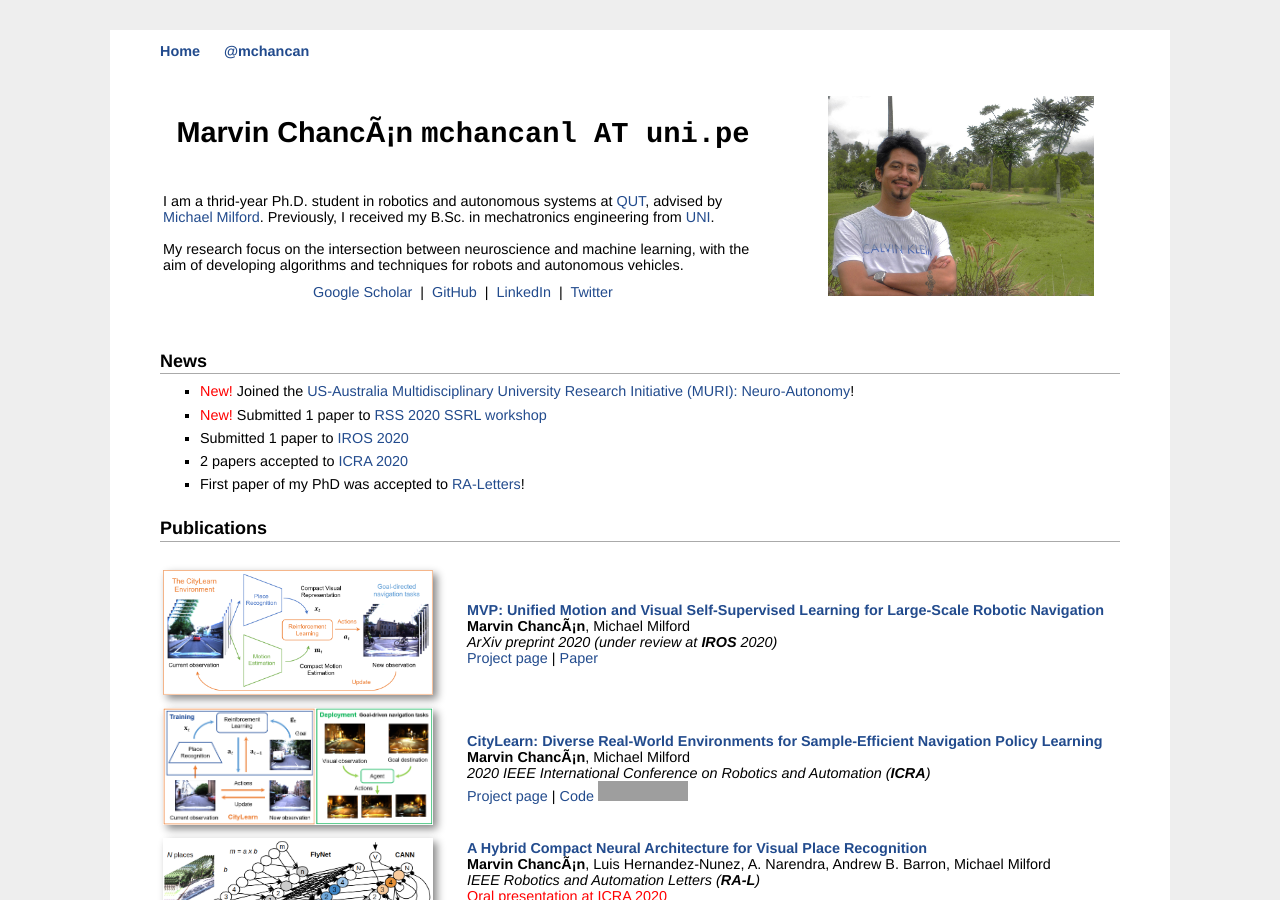
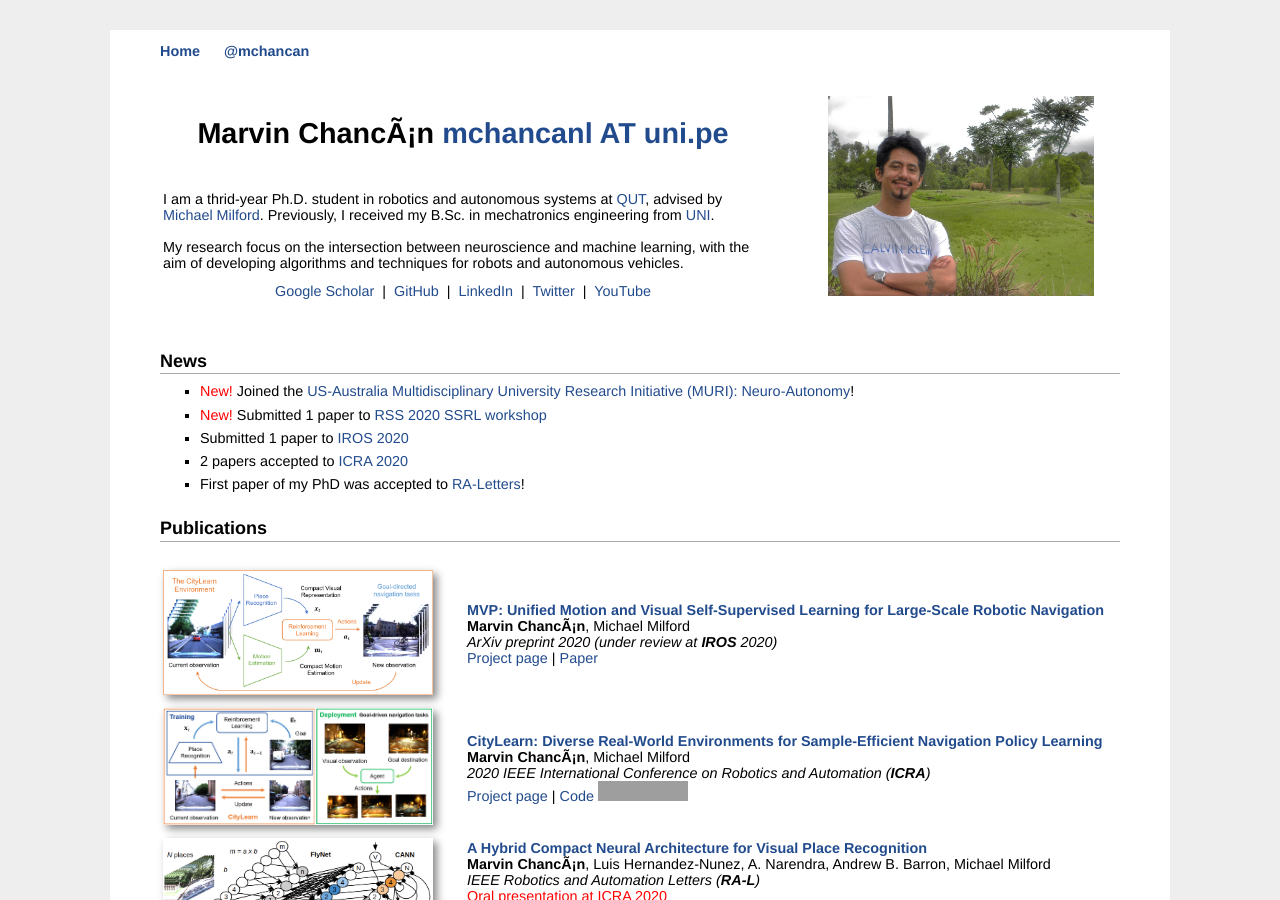
Before and after one commit to mchancan/mchancan.github.io, a Jekyll site: the page built from index.html, in a window 1280 px wide and 900 px high. Built offline with Jekyll 4.4.1, drawn with Linux system fonts in a browser that asks for light colours; comment, search, counter and statistics services are not loaded; grey boxes are pictures that could not be loaded.

Commit message:
Update index.html

```diff
--- a/index.html
+++ b/index.html
@@ -11,7 +11,7 @@ title: Marvin's Homepage
 		<h1>
 		<p align="center">
 		<b>Marvin Chancán</b>
-		<font face="courier">mchancanl AT uni.pe</font>
+		<a <font face="courier">mchancanl AT uni.pe</font></a>
 		</p>
 		</h1>
 		<!--</div>-->
@@ -26,7 +26,8 @@ title: Marvin's Homepage
 			<a href="https://scholar.google.com/citations?user=iK7xhJ4AAAAJ&hl=en">Google Scholar</a> &nbsp;|&nbsp;
 			<a href="https://github.com/mchancan">GitHub</a> &nbsp;|&nbsp;
 			<a href="https://www.linkedin.com/in/mchancan">LinkedIn</a> &nbsp;|&nbsp;
-			<a href="https://twitter.com/mchancan">Twitter</a>
+			<a href="https://twitter.com/mchancan">Twitter</a> &nbsp;|&nbsp;
+			<a href="https://www.youtube.com/channel/UCrvgoqpKBbeye87FtqdW4Iw">YouTube</a>
 		</p>
 	</td>
 	<td>
```
